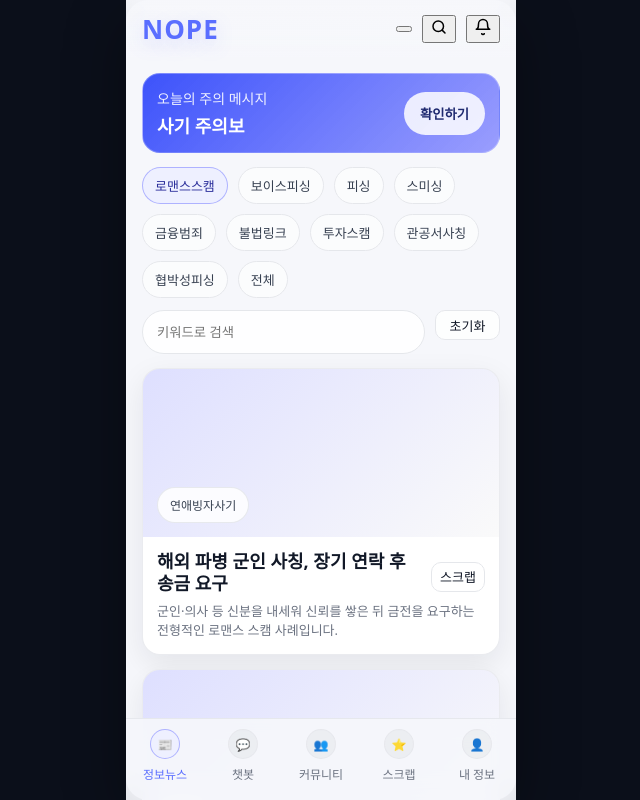
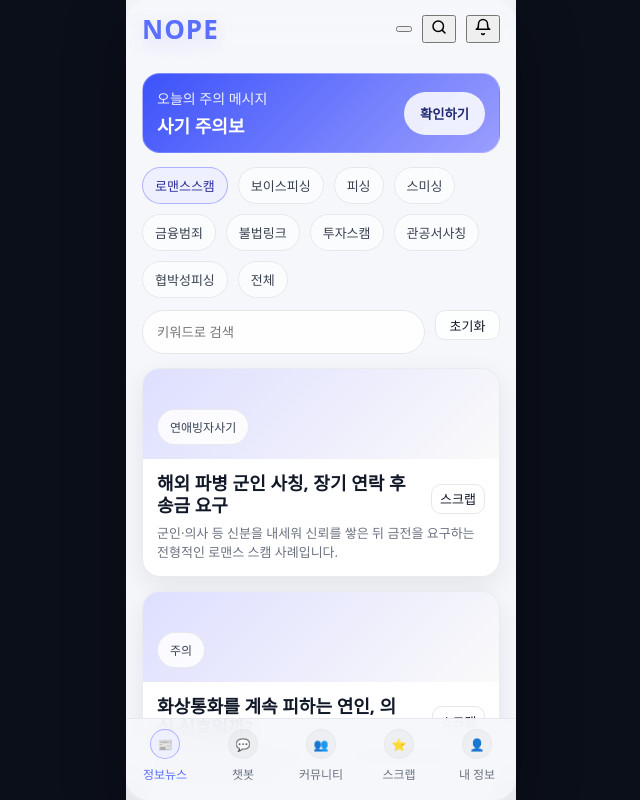
Before and after one commit to 20221041/nopereal, a React (Vite) app in the folder nope-mvp/: page / in a window 1280 px wide. Shown: the whole page, without its empty margins (319-959 px from the left). Built offline with nearby package versions, Linux system fonts and the light colour scheme.

Commit message:
refactor: Update .thumb height as per user request

```diff
--- a/nope-mvp/src/styles.css
+++ b/nope-mvp/src/styles.css
@@ -146,11 +146,11 @@ input{font-family:inherit}
 .card + .card{margin-top: 14px}
 
 .thumb{
-  height: 168px;
-  background: linear-gradient(135deg, rgba(123,128,255,.25), rgba(0,0,0,.02));
-  display:flex;
-  align-items:flex-end;
-  padding: 14px;
+    height: 90px;
+    background: linear-gradient(135deg, rgba(123, 128, 255, .25), rgba(0, 0, 0, .02));
+    display:flex;
+    align-items:flex-end;
+    padding: 14px;
 }
 .tag{
   display:inline-flex;
```
